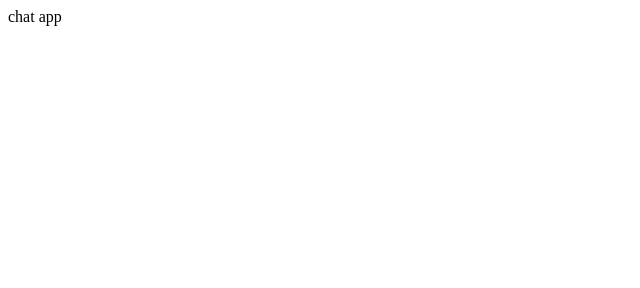
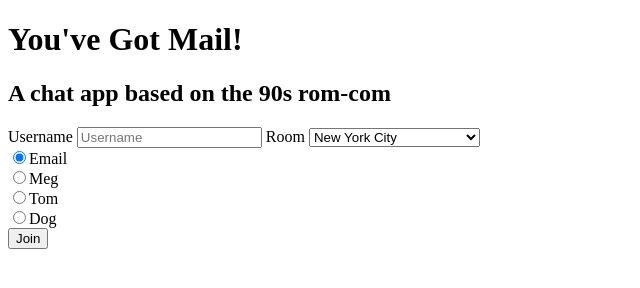
Before and after one commit to claracampos/youve-got-mail, a website: page public/index.html in a window 1280 px wide. Shown: the whole page, without its empty margins (0-640 px from the left). Drawn offline with Linux system fonts and the light colour scheme.

Commit message:
set up homepage

```diff
--- a/public/index.html
+++ b/public/index.html
@@ -1 +1,28 @@
-chat app
+<!DOCTYPE html>
+<html>
+  <head>
+    <title>
+      You've Got Mail!
+    </title>
+  </head>
+  <body>
+    <h1>You've Got Mail!</h1>
+    <h2>A chat app based on the 90s rom-com</h2>
+    <form action="./chat.html">
+      <label>Username</label>
+      <input type="text" name="username" placeholder="Username" required />
+      <label>Room</label>
+      <select name="room">
+        <option value="New York City">New York City</option>
+        <option value="shop-corner">Shop Around The Corner</option>
+        <option value="fox-books">Fox Books</option>
+        <option value="over-30">Over 30</option> </select
+      ><br />
+      <input type="radio" name="icon" value="email" checked />Email<br />
+      <input type="radio" name="icon" value="meg" />Meg<br />
+      <input type="radio" name="icon" value="tom" />Tom<br />
+      <input type="radio" name="icon" value="dog" />Dog<br />
+      <button>Join</button>
+    </form>
+  </body>
+</html>
```
Also changed, not shown: public/chat.html (added, +1 -0 lines), public/js/chat.js (added).
